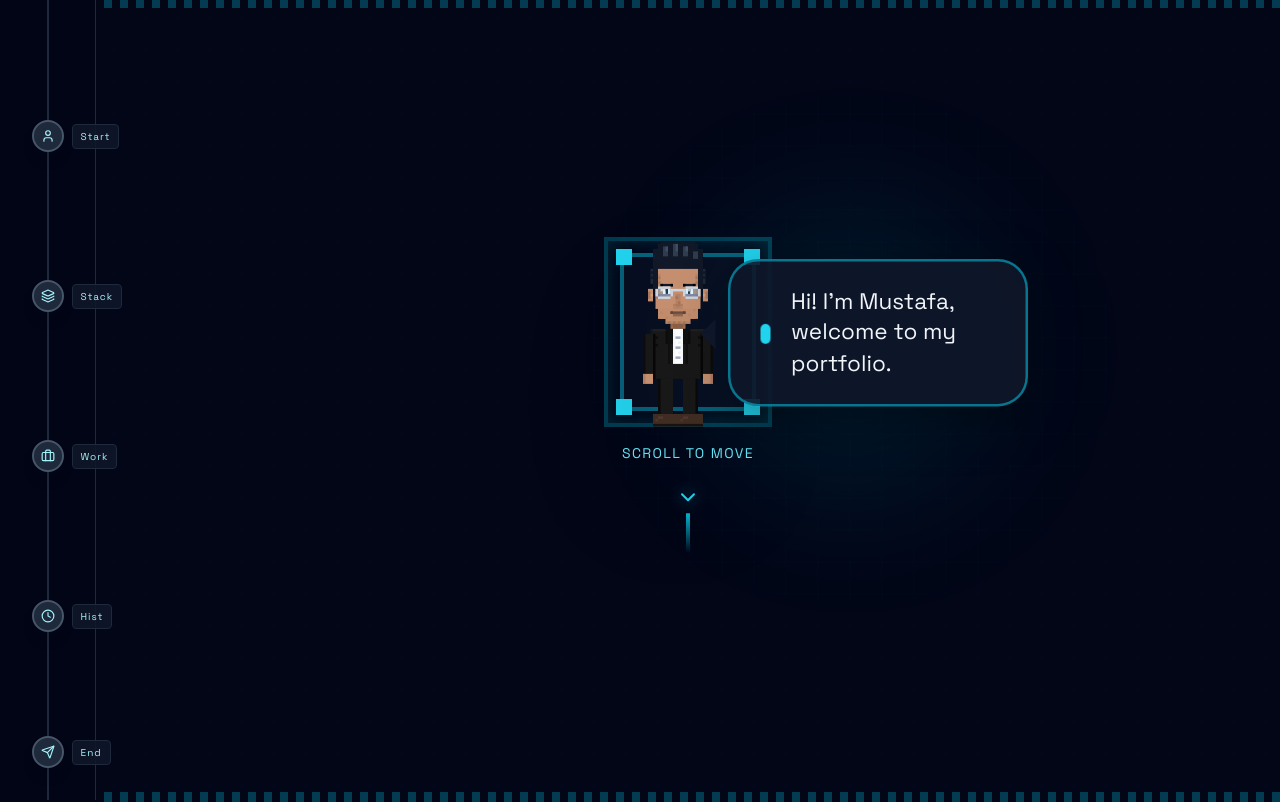
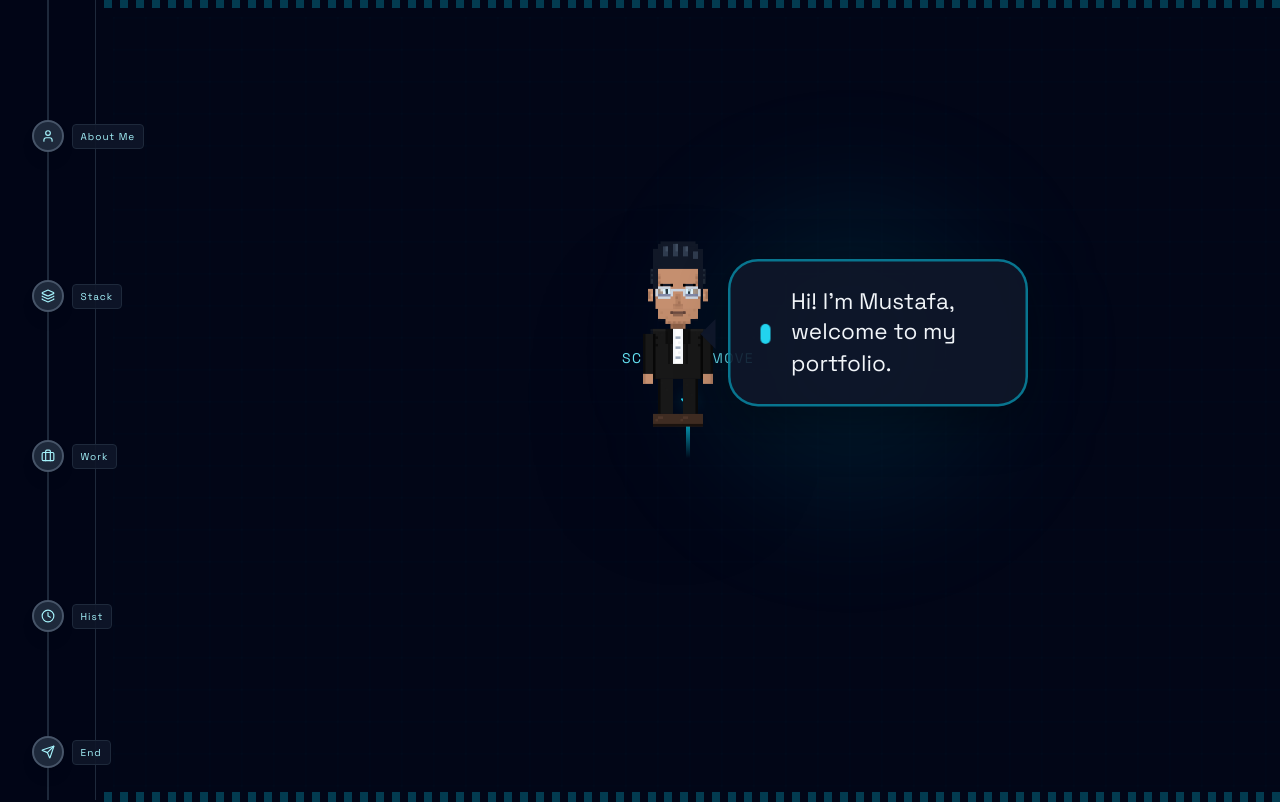
Before and after one commit to MMMustafakamran/Portfolio_Website, a React (Vite) app: page / in a window 1280 px wide. Shown: the top 802 px of the page. Built offline with nearby package versions, Linux system fonts and the light colour scheme.

Commit message:
lockremoved

```diff
--- a/src/PixelPortfolio.jsx
+++ b/src/PixelPortfolio.jsx
@@ -74,7 +74,7 @@ const NavigationPoint = React.memo(NavigationPointComponent);
 NavigationPoint.displayName = 'NavigationPoint';
 
 const NAVIGATION_POINTS = [
-    { top: '15%', progress: 0.12, icon: User, label: "Start", id: "hero" },
+    { top: '15%', progress: 0.12, icon: User, label: "About Me", id: "hero" },
     { top: '35%', progress: 0.37, icon: Layers, label: "Stack", id: "stack" },
     { top: '55%', progress: 0.62, icon: Briefcase, label: "Work", id: "projects" },
     { top: '75%', progress: 0.82, icon: Clock, label: "Hist", id: "experience" },
@@ -129,9 +129,8 @@ export default function PixelPilotPortfolio() {
     useEffect(() => {
         const handleWheel = (e) => {
             if (isLandingLocked) {
-                e.preventDefault();
                 setLandingProgress(prev => {
-                    const delta = e.deltaY / 800; // Slightly faster progression
+                    const delta = e.deltaY / 400; // Faster progression - avatar reaches sidebar quicker
                     const newProgress = Math.max(0, Math.min(1, prev + delta));
                     unifiedProgress.set(newProgress);
 
@@ -151,7 +150,7 @@ export default function PixelPilotPortfolio() {
                     if (newProgress >= 1 && prev < 1) {
                         // Small delay to ensure avatar reaches position
                         setTimeout(() => {
-                            const backendDialogue = "I build scalable backend systems.";
+                            const backendDialogue = ""; // No dialogue on the first (About Me) section
                             // Update refs FIRST to prevent flickering when scroll handler starts
                             previousDialogueRef.current = backendDialogue;
                             previousStateRef.current = 'idle';
@@ -211,9 +210,9 @@ export default function PixelPilotPortfolio() {
 
         // Update based on section - match checkpoint progress values
         // Using checkpoint progress values for consistency
-        if (progress < 0.12) {
+        if (progress < 0.2) {
             newState = 'idle';
-            newDialogue = "I build scalable backend systems.";
+            newDialogue = ""; // No dialogue in About Me section
         } else if (progress < 0.37) {
             newState = 'pointing';
             newDialogue = "Here are the tools I use to build.";
@@ -352,35 +351,6 @@ export default function PixelPilotPortfolio() {
                     {/* Main Content - Split Layout */}
                     <div className="relative z-20 w-full max-w-3xl mx-auto px-6 md:px-12 lg:px-20">
                         <div className="flex flex-col items-center justify-center text-center space-y-8">
-                            {/* Centered Avatar Frame */}
-                            <motion.div
-                                initial={{ opacity: 0, y: 30 }}
-                                animate={{ opacity: 1, y: 0 }}
-                                transition={{ duration: 0.8 }}
-                                className="flex flex-col items-center justify-center relative"
-                            >
-                                <div className="relative">
-                                    <div
-                                        className="absolute -inset-4 border-4 border-cyan-500/30"
-                                        style={{
-                                            clipPath: 'polygon(0% 0%, 100% 0%, 100% 100%, 0% 100%)',
-                                            boxShadow: 'inset 0 0 20px rgba(6, 182, 212, 0.2), 0 0 40px rgba(6, 182, 212, 0.1)'
-                                        }}
-                                    ></div>
-                                    <div className="relative bg-slate-900/50 backdrop-blur-sm p-8 border-4 border-cyan-500/50">
-                                        <div className="absolute -top-2 -left-2 w-4 h-4 bg-cyan-400"></div>
-                                        <div className="absolute -top-2 -right-2 w-4 h-4 bg-cyan-400"></div>
-                                        <div className="absolute -bottom-2 -left-2 w-4 h-4 bg-cyan-400"></div>
-                                        <div className="absolute -bottom-2 -right-2 w-4 h-4 bg-cyan-400"></div>
-
-                                        {/* Placeholder - invisible avatar for spacing */}
-                                        <div className="transform scale-[2.5] opacity-0">
-                                            <PixelAvatar state="waving" dialogue={undefined} />
-                                        </div>
-                                    </div>
-                                </div>
-                            </motion.div>
-
                             {/* Scroll Prompt */}
                             <motion.div
                                 initial={{ opacity: 0, y: 10 }}
```
